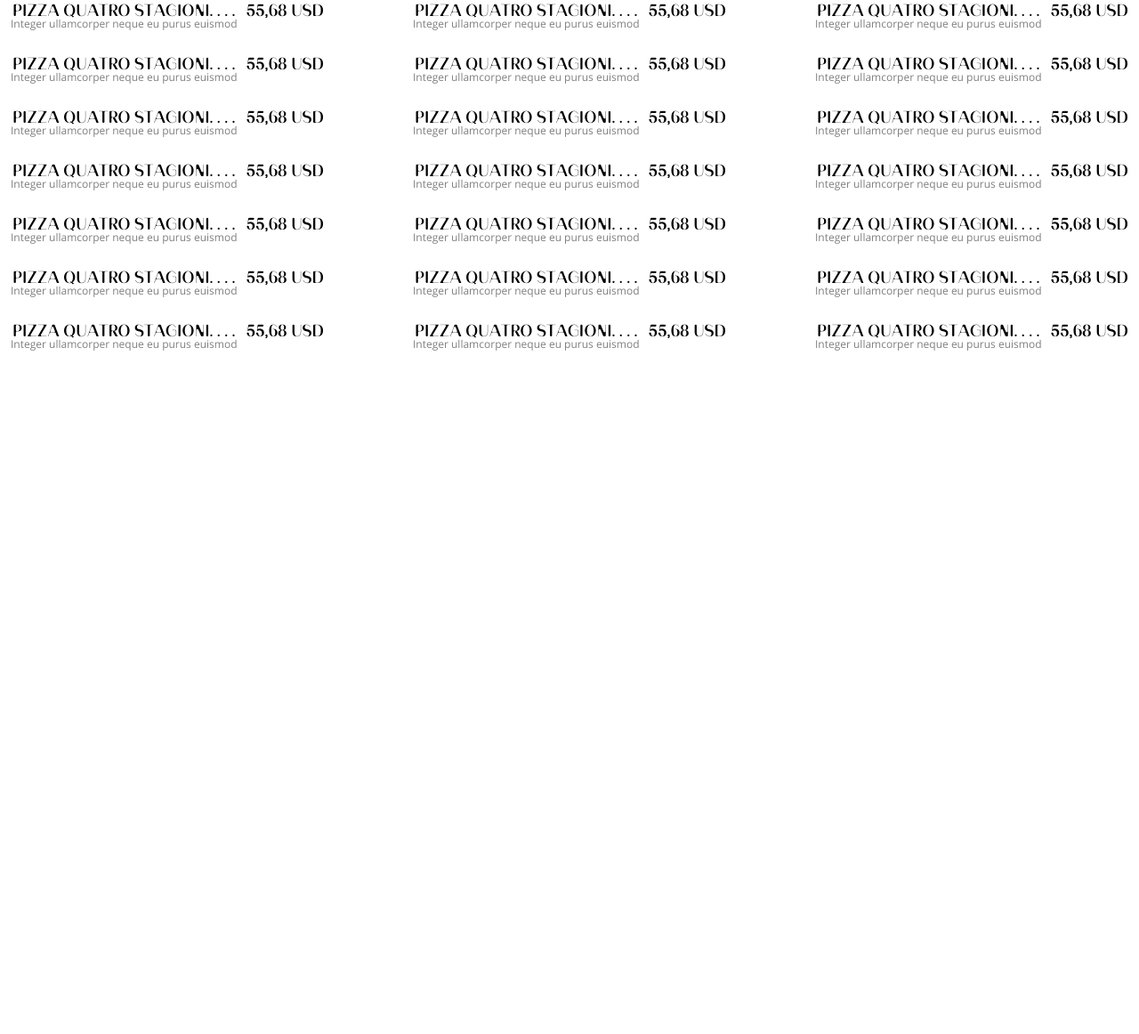
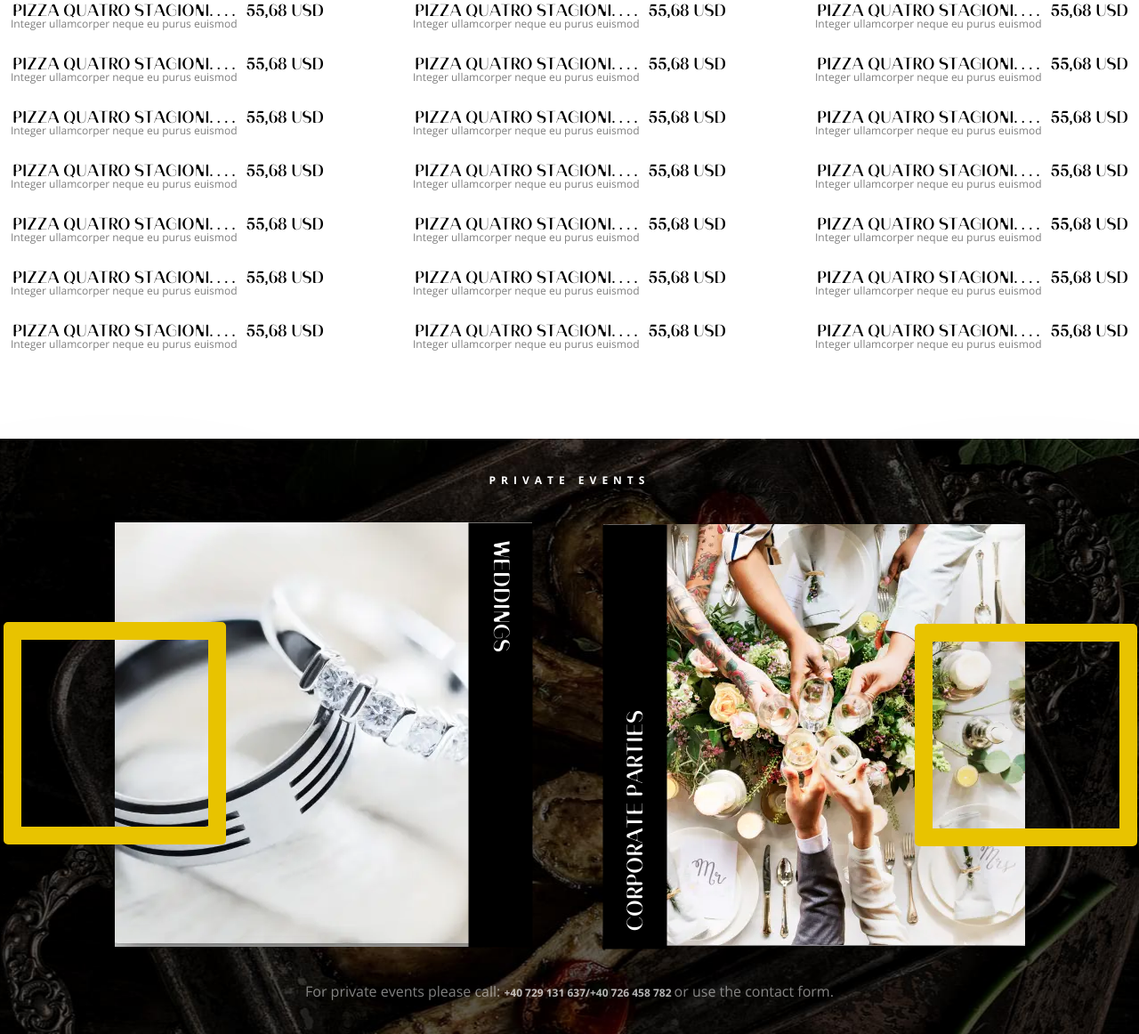
Before and after one commit to justsorano/Hungry_People, a plain HTML site: page Hungry People/index.html in a window 1280 px wide. Shown: the part 3912-5074 px from the top of the page at 89% size. Before the commit the page ends 4405 px from the top, so only its background shows below. Drawn offline with Linux system fonts and the light colour scheme; files whose address does not match are found by name.

Commit message:
7\10 готово

```diff
--- a/Hungry People/css/style.css
+++ b/Hungry People/css/style.css
@@ -719,6 +719,96 @@ body {
   margin: 0 0 0 10px;
 }
 
+.private {
+  background: url("../img/main/meals__bg.jpg");
+  background-position: center;
+  background-repeat: no-repeat;
+  color: #fff;
+}
+
+.private__content {
+  display: flex;
+  flex-direction: column;
+  align-items: center;
+}
+
+.private__subtitle {
+  padding: 40px 0;
+}
+
+.private__main {
+  display: flex;
+  flex-direction: row;
+  align-items: center;
+  justify-content: center;
+  text-align: center;
+}
+
+.private__firstblock {
+  position: relative;
+  margin: 0 80px 0 0;
+}
+
+.private__firsttitle {
+  font-family: "Banny";
+  background: #000;
+  padding: 30px 0;
+  font-size: 24px;
+  line-height: 50%;
+  text-transform: uppercase;
+  text-indent: 20px;
+  text-align: start;
+  transform: rotate(90deg);
+  position: absolute;
+  top: 203px;
+  right: -203px;
+  width: 477px;
+}
+
+.private__border1 {
+  top: 112px;
+  left: -125px;
+}
+
+.private__border2 {
+  top: 112px;
+  left: 350px;
+}
+
+.private__secondblock {
+  position: relative;
+}
+
+.private__secondtitle {
+  font-family: "Banny";
+  background: #000;
+  padding: 30px 0;
+  font-size: 24px;
+  line-height: 50%;
+  text-transform: uppercase;
+  text-indent: 20px;
+  text-align: start;
+  transform: rotate(-90deg);
+  position: absolute;
+  top: 203px;
+  left: -203px;
+  width: 477px;
+}
+
+.private__footer {
+  margin: 40px 0;
+}
+
+.private__footer-item {
+  color: rgba(255,255,255,.5);
+}
+
+.private__footer-item span {
+  font-weight: 700;
+  opacity: 1;
+  color: rgba(255,255,255,.7);
+}
+
 @font-face {
   font-family: "icons";
   src: url("../img/iconfonts/icons.eot?qvbor6");
@@ -782,3 +872,5 @@ body {
 .webp .team { background: url(../img/main/specialty's-bg.webp); }
 
 .webp .meals { background: url(../img/main/meals__bg.webp); }
+
+.webp .private { background: url(../img/main/meals__bg.webp); }
--- a/Hungry People/index.html
+++ b/Hungry People/index.html
@@ -375,6 +375,28 @@
                </div>
             </div>
          </section>
+         <section class="private">
+            <div class="private__content __container">
+               <h2 class="private__subtitle toptext">PRIVATE EVENTS</h2>
+               <div class="private__main">
+                  <div class="private__firstblock">
+                     <picture><source srcset="./img/main/private1.webp" type="image/webp"><img src="./img/main/private1.jpg" alt=""></picture>
+                     <div class="private__firsttitle">weddings</div>
+                     <div class="private__border1 border"></div>
+                  </div>
+                  <div class="private__secondblock">
+                     <picture><source srcset="./img/main/private2.webp" type="image/webp"><img src="./img/main/private2.jpg" alt=""></picture>
+                     <div class="private__secondtitle">corporate parties</div>
+                     <div class="private__border2 border"></div>
+                  </div>
+               </div>
+               <footer class="private__footer">
+                  <div class="private__footer-item">
+                     For private events please call: <span class="text12Bold" >+40 729 131 637/+40 726 458 782 </span> or use the contact form.
+                  </div>
+               </footer>
+            </div>
+         </section>
       </div>
       </main>
    </div>
```
Also changed, not shown: Hungry People/css/style.min.css, Hungry People/img/main/private1.jpg (added), Hungry People/img/main/private1.webp (added), Hungry People/img/main/private2.jpg (added), Hungry People/img/main/private2.webp (added), Hungry People/img/main/private__bg.jpg (added), Hungry People/img/main/private__bg.webp (added).
